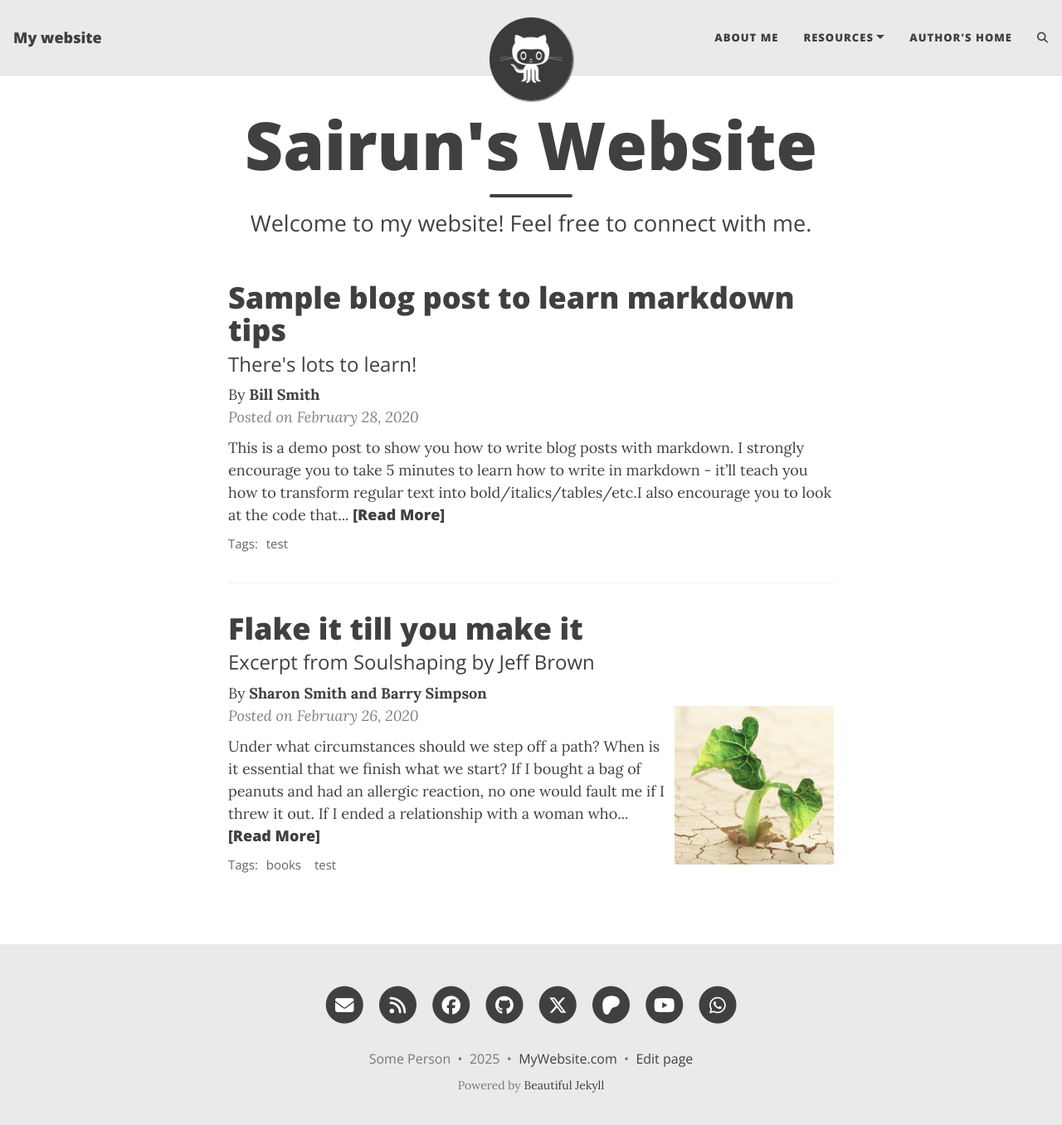
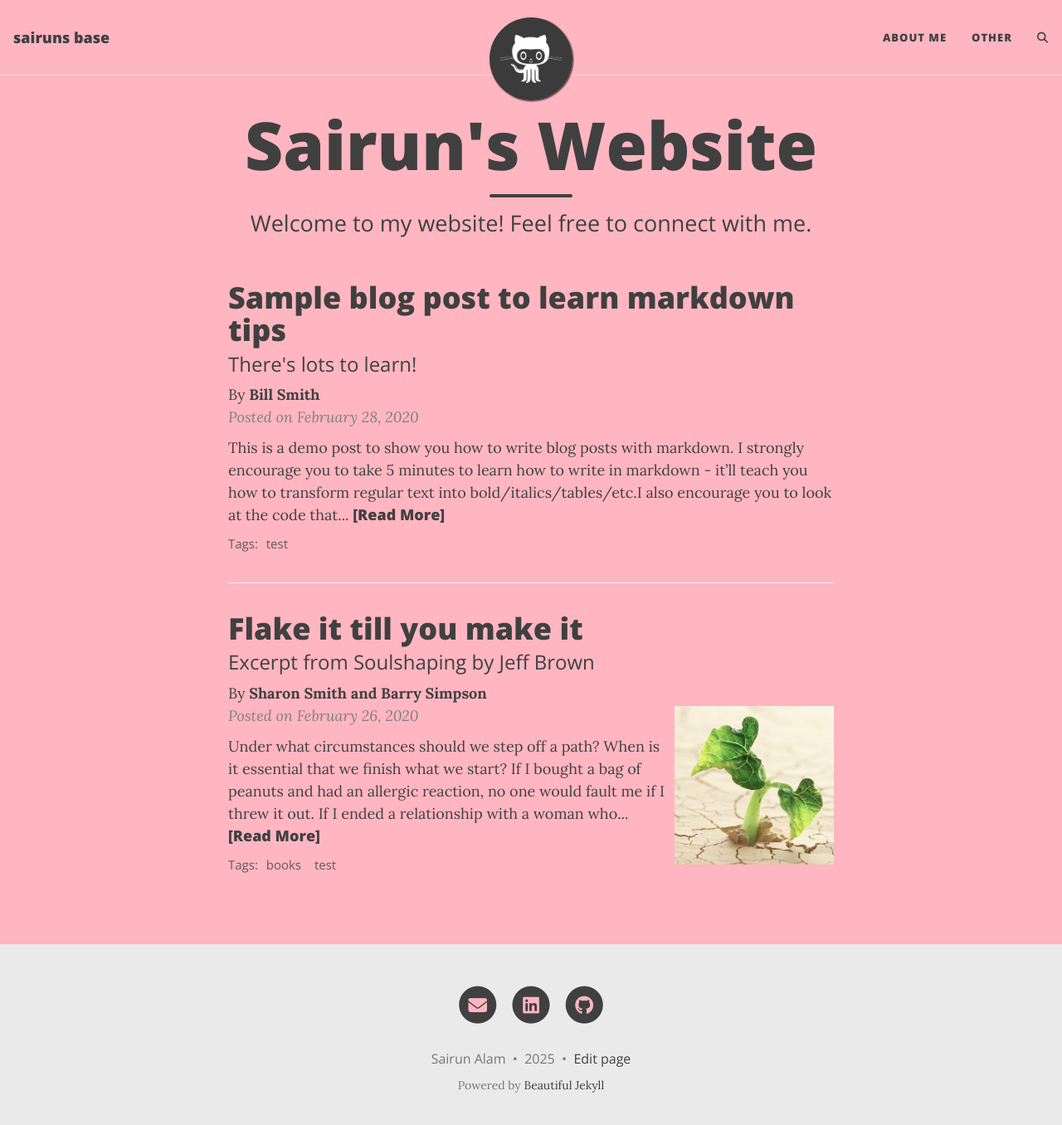
Before and after one commit to subxxh/subxxh.github.io, a Jekyll site: the page built from index.html, in a window 1280 px wide and 1369 px high. Shown: the top 1356 px of the window at 83% size. Built offline with Jekyll 4.4.1, drawn with Linux system fonts in a browser that asks for light colours; the list of posts is cut into pages by our own code; comment, search, counter and statistics services are not loaded; some of the changed lines change nothing that is shown.

Commit message:
Update _config.yml

```diff
--- a/_config.yml
+++ b/_config.yml
@@ -10,10 +10,10 @@
 ############################
 
 # Name of website
-title: My website
+title: sairuns base
 
 # Your name to show in the footer
-author: Some Person
+author: Sairun Alam
 
 ###############################################
 # --- List of links in the navigation bar --- #
@@ -21,10 +21,7 @@ author: Some Person
 
 navbar-links:
   About Me: "aboutme"
-  Resources:
-    - Beautiful Jekyll: "https://beautifuljekyll.com"
-    - Learn markdown: "https://www.markdowntutorial.com/"
-  Author's home: "https://deanattali.com"
+  Other: "other"
 
 ################
 # --- Logo --- #
@@ -50,14 +47,11 @@ round-avatar: true
 # You can change the order that they show up on the page by changing the order here.
 # Uncomment the links you want to show and add your information to each one.
 social-network-links:
-  email: "someone@example.com"
-  rss: true  # remove this line if you don't want to show an RSS link at the bottom
-  facebook: deanattali
-  github: daattali
-  twitter: daattali
-  patreon: DeanAttali
-  youtube: "@daattali"
-  whatsapp: 15551212
+  email: "subahalam2@gmail.com"
+  #rss: true  # remove this line if you don't want to show an RSS link at the bottom
+  linkedin: https://www.linkedin.com/in/sairun-alam-781230283/
+  github: subxxh
+
 #  medium: yourname
 #  reddit: yourname or r/yoursubreddit
 #  linkedin: daattali
@@ -86,7 +80,7 @@ social-network-links:
 
 # If you want your website to generate an RSS feed, provide a description
 # The URL for the feed will be https://<your_website>/feed.xml
-rss-description: This website is a virtual proof that I'm awesome
+#rss-description: This website is a virtual proof that I'm awesome
 
 ###########################
 # --- General options --- #
@@ -94,15 +88,15 @@ rss-description: This website is a virtual proof that I'm awesome
 
 # Select which social network share links to show in posts
 share-links-active:
-  twitter: true
-  facebook: true
+  twitter: false
+  facebook: false
   linkedin: true
   vk: false
   reddit: false
 
 # How to display the link to your website in the footer
 # Remove this if you don't want a link in the footer
-url-pretty: "MyWebsite.com"
+#url-pretty: "MyWebsite.com"
 
 # Add the website title to the title of every page
 title-on-all-pages: true
@@ -136,11 +130,11 @@ navbar-var-length: false
 
 # Personalize the colours in your website. Colour values can be any valid CSS colour
 
-page-col: "#FFFFFF"
+page-col: "#ffb6c1"
 text-col: "#404040"
 link-col: "#008AFF"
 hover-col: "#0085A1"
-navbar-col: "#EAEAEA"
+navbar-col: "##EDF9EB"
 navbar-text-col: "#404040"
 navbar-border-col: "#DDDDDD"
 footer-col: "#EAEAEA"
```
